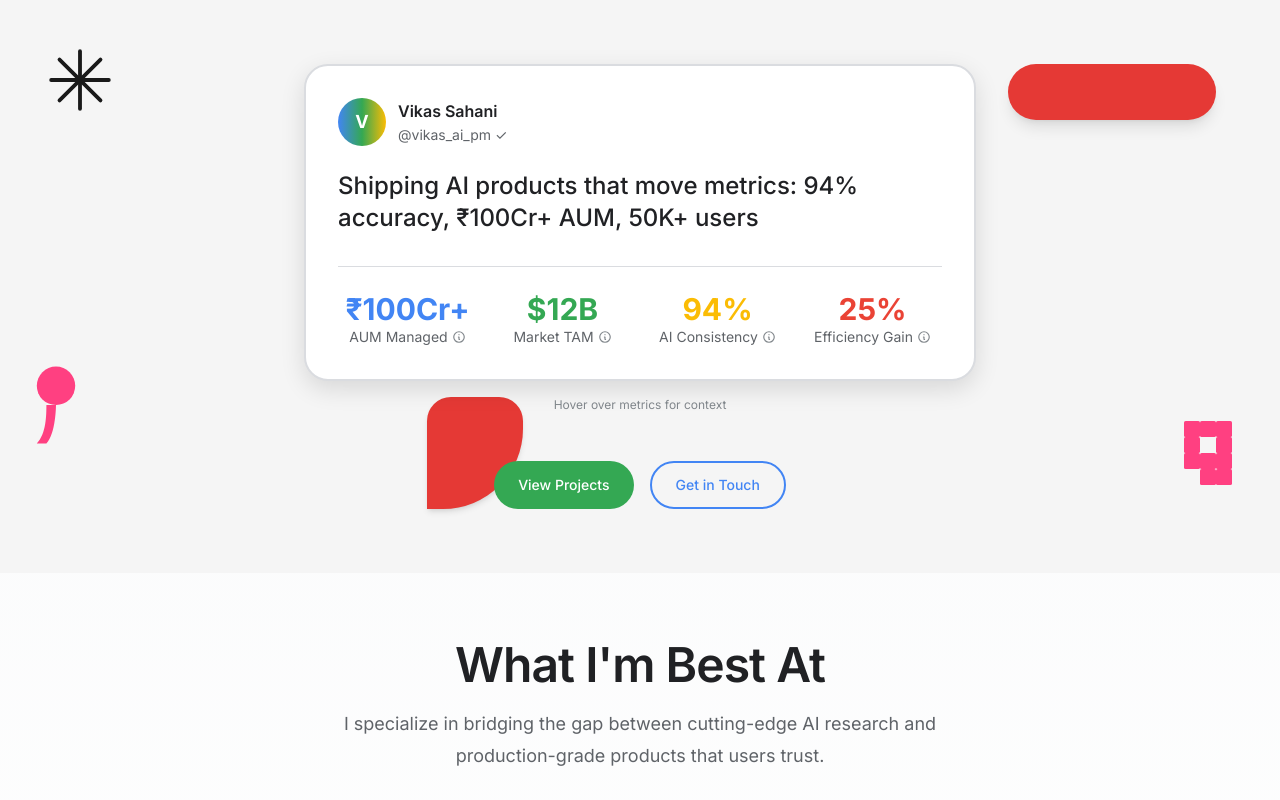
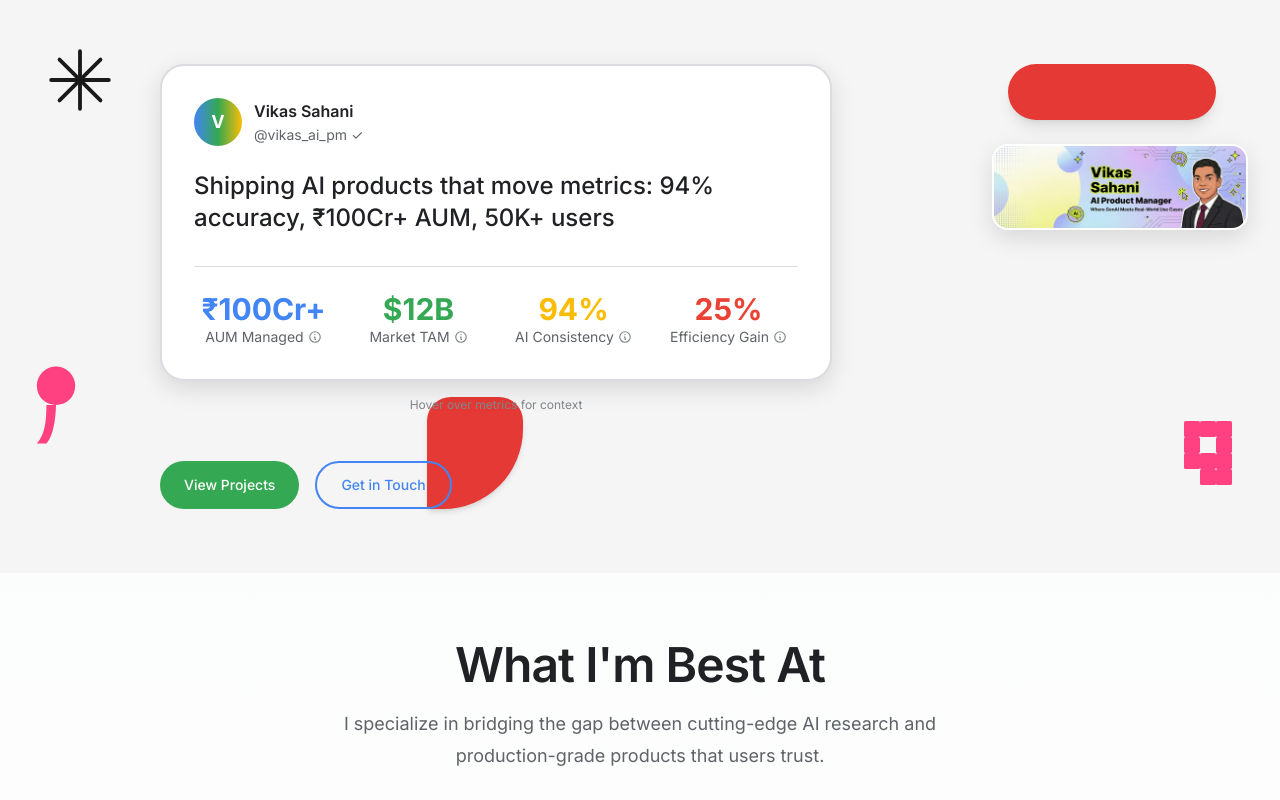
Before and after one commit to VIKAS9793/VIKAS9793.github.io, a React (Vite) app: page / in a window 1280 px wide. Shown: the top 800 px of the page. Built offline with nearby package versions, Linux system fonts and the light colour scheme; no server answers.

Commit message:
Restore banner in pill container, fix footer hidden content

```diff
--- a/src/App.tsx
+++ b/src/App.tsx
@@ -39,7 +39,7 @@ function App() {
       </main>
 
       {/* Footer */}
-      <footer className="section-white py-8 text-center border-t border-ui-border">
+      <footer className="section-white py-8 pb-24 text-center border-t border-ui-border">
         <div className="container-google space-y-3">
           <p className="text-text-secondary text-sm">
             © {new Date().getFullYear()} {personalInfo.name}
--- a/src/components/Hero.tsx
+++ b/src/components/Hero.tsx
@@ -73,6 +73,17 @@ export default function Hero({ personalInfo, stats }: HeroSectionProps) {
         <div className="w-52 h-14 bg-dev-red rounded-full shadow-lg" />
       </div>
 
+      {/* Banner Image - Below red pill, in a pill container */}
+      <div className="absolute top-36 right-8 hidden lg:block">
+        <div className="w-64 rounded-2xl overflow-hidden shadow-card-hover border-2 border-white">
+          <img
+            src="/images/hero-banner.jpg"
+            alt={`${personalInfo.name} - Banner`}
+            className="w-full h-auto object-cover"
+          />
+        </div>
+      </div>
+
       {/* Bottom Left - Pink Quote */}
       <div className="absolute bottom-32 left-8 hidden lg:block">
         <QuoteShape className="text-dev-pink w-12 h-20" />
@@ -90,7 +101,7 @@ export default function Hero({ personalInfo, stats }: HeroSectionProps) {
 
       <div className="container-google py-16 relative z-10">
         {/* Social Card Style Container - matches reference */}
-        <div className="max-w-2xl mx-auto mb-12">
+        <div className="max-w-2xl mx-auto lg:ml-16 mb-12">
           <div className="bg-white rounded-3xl border-2 border-ui-border shadow-card-hover p-6 md:p-8">
             {/* Profile Header */}
             <div className="flex items-center gap-3 mb-6">
@@ -123,7 +134,7 @@ export default function Hero({ personalInfo, stats }: HeroSectionProps) {
         </div>
 
         {/* CTA Buttons */}
-        <div className="flex justify-center gap-4">
+        <div className="flex justify-center lg:justify-start lg:ml-16 gap-4">
           <PillButton variant="green" href="#projects">
             View Projects
           </PillButton>
```
